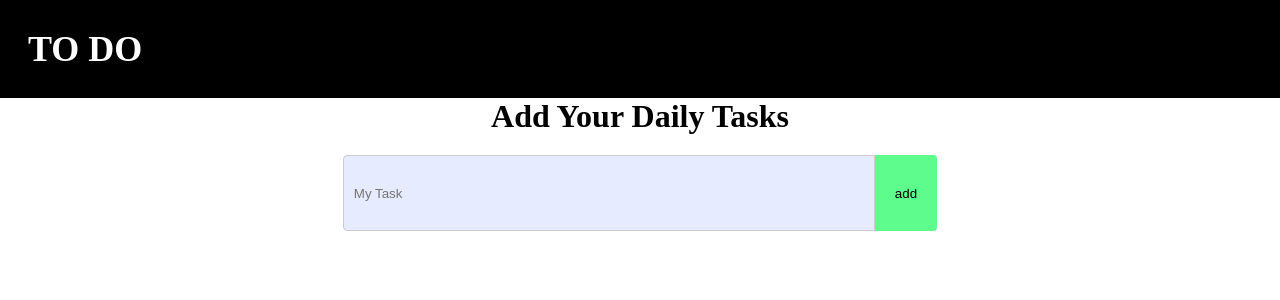
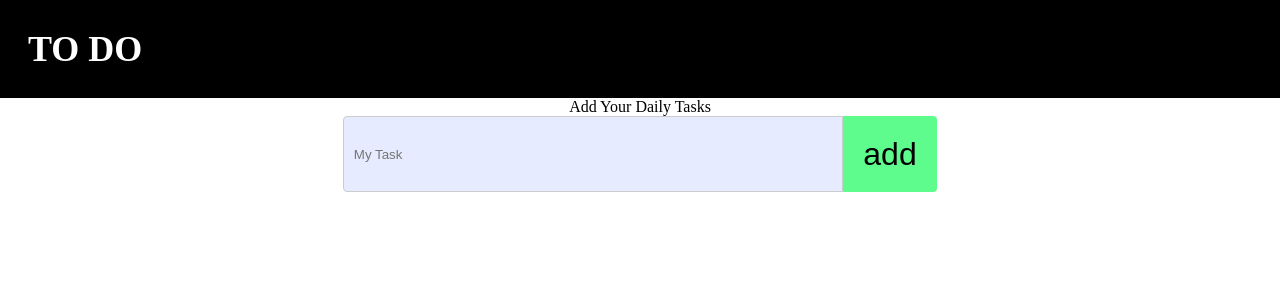
Before and after one commit to Tornikesamkharadze/Unilab-todo, a React (Vite) app: page /todocart in a window 1280 px wide. Shown: the top 300 px of the page. Built offline with nearby package versions, Linux system fonts and the light colour scheme.

Commit message:
change h1 to label

```diff
--- a/src/Routes/TodoCart.jsx
+++ b/src/Routes/TodoCart.jsx
@@ -11,7 +11,7 @@ const TodoCart = () => {
     <>
       <Navbar />
       <TodoWrapper onClick={handleSubmit}>
-        <h1>add your Daily tasks</h1>
+        <label>add your Daily tasks</label>
         <div className="add-todo">
           <input
             type="text"
@@ -33,7 +33,7 @@ const TodoWrapper = styled.form`
   flex-direction: column;
   align-items: center;
   h1 {
-    margin-bottom: 20px;
+    margin: 35px 0 27px 0;
   }
   .add-todo {
     display: flex;
@@ -49,7 +49,7 @@ const TodoWrapper = styled.form`
     background: #e6ebff;
     width: 100%;
     height: 76px;
-    max-width: 532px;
+    max-width: 500px;
     box-sizing: border-box;
   }
   input:focus {
@@ -59,8 +59,9 @@ const TodoWrapper = styled.form`
     background-color: #5efc8d;
     color: black;
     border: none;
+    font-size: 32px;
     height: 76px;
-    width: 3.9rem;
+    width: 5.9rem;
     border-top-right-radius: 4px;
     border-bottom-right-radius: 4px;
     cursor: pointer;
```
